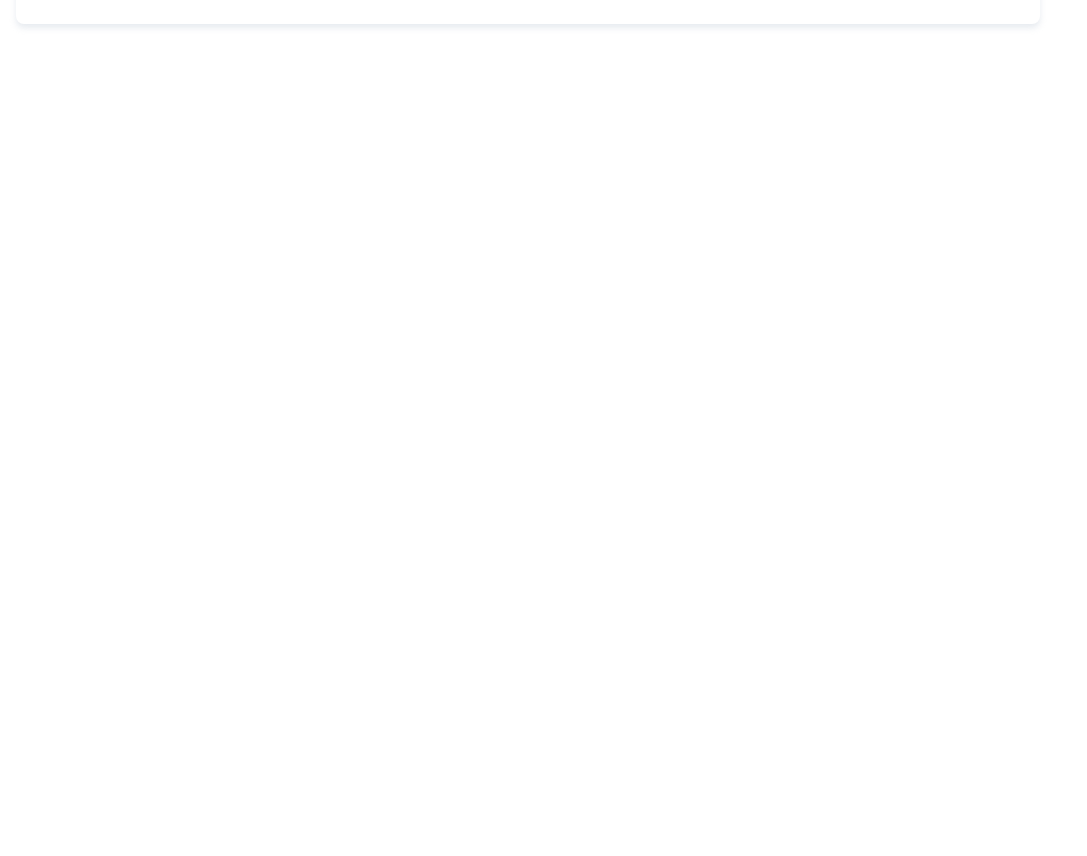
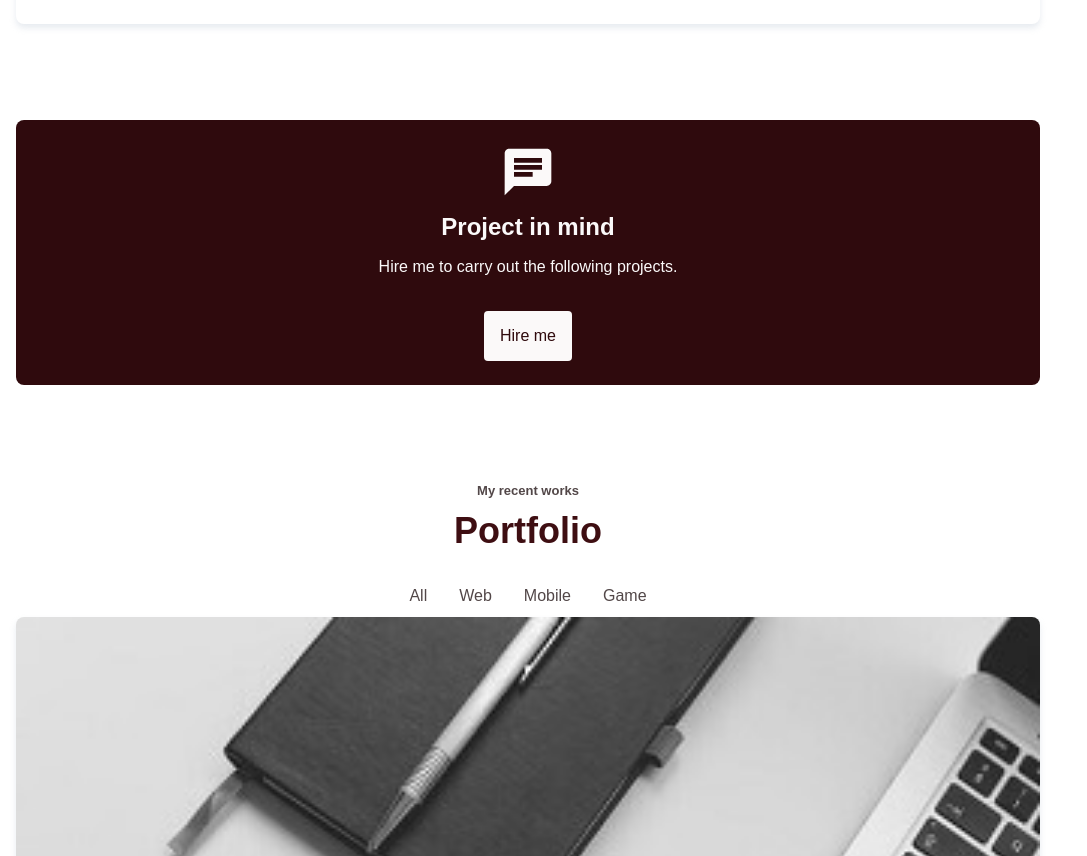
Before and after one commit to Braysen/PortfolioPersonalRianGibs, a React (Create React App) app: page / in a window 1280 px wide. Shown: the part 3900-4756 px from the top of the page, without its empty margins (0-1087 px from the left). Before the commit the page ends 3956 px from the top, so only its background shows below. Built offline with nearby package versions, Linux system fonts and the light colour scheme.

Commit message:
Version 5

```diff
--- a/src/App.js
+++ b/src/App.js
@@ -2,6 +2,8 @@ import React from 'react';
 import AboutSection from './components/AboutSection';
 import Header from './components/Header';
 import HomeSection from './components/HomeSection';
+import PortfolioSection from './components/PortfolioSection';
+import ProjectSection from './components/ProjectSection';
 import QualificationSection from './components/QualificationSection';
 import ServicesSection from './components/ServicesSection';
 import './prueba.css'
@@ -16,6 +18,8 @@ function App() {
               <AboutSection/>
               <QualificationSection/>
               <ServicesSection/>
+              <ProjectSection/>
+              <PortfolioSection/>
             </main>
           </>
   );
--- /dev/null
+++ b/src/components/PortfolioSection.js
@@ -0,0 +1,79 @@
+import React from 'react'
+import logo1 from '../resources/images/work1.jpg'
+import logo2 from '../resources/images/work2.jpg'
+import logo3 from '../resources/images/work3.jpg'
+import logo4 from '../resources/images/work4.jpg'
+import logo5 from '../resources/images/work5.jpg'
+import logo6 from '../resources/images/work6.jpg'
+
+export default function PortfolioSection() {
+    return (
+        <section className="portfolio section bd-container" id="portfolio">
+            <span className="section-subtitle">My recent works</span>
+            <h2 className="section-title">Portfolio</h2>
+
+            <div className="portfolio__nav">
+                <span className="portfolio__item">All</span>
+                <span className="portfolio__item">Web</span>
+                <span className="portfolio__item">Mobile</span>
+                <span className="portfolio__item">Game</span>
+            </div>
+
+            <div className="portfolio__container bd-grid">
+                <div className="portfolio__content">
+                    <a href="# "><img src={logo1} alt="" className="portfolio__img"/></a>
+                    <div className="portfolio__data">
+                        <span className="portfolio__subtitle">Mobile Development</span>
+                        <a href="# "><h2 className="portfolio__title">New mobile application of work done for a client.</h2></a>
+                        <a href="# " className="button button-link">View Details</a>
+                    </div>
+                </div>
+
+                <div className="portfolio__content">
+                    <a href="# "><img src={logo2} alt="" className="portfolio__img"/></a>
+                    <div className="portfolio__data">
+                        <span className="portfolio__subtitle">Mobile Development</span>
+                        <a href="# "><h2 className="portfolio__title">New mobile application of work done for a client.</h2></a>
+                        <a href="# " className="button button-link">View Details</a>
+                    </div>
+                </div>
+
+                <div className="portfolio__content">
+                    <a href="# "><img src={logo3} alt="" className="portfolio__img"/></a>
+                    <div className="portfolio__data">
+                        <span className="portfolio__subtitle">Web Development</span>
+                        <a href="# "><h2 className="portfolio__title">New mobile application of work done for a client.</h2></a>
+                        <a href="# " className="button button-link">View Details</a>
+                    </div>
+                </div>
+
+                <div className="portfolio__content">
+                    <a href="# "><img src={logo4} alt="" className="portfolio__img"/></a>
+                    <div className="portfolio__data">
+                        <span className="portfolio__subtitle">Web Development</span>
+                        <a href="# "><h2 className="portfolio__title">New mobile application of work done for a client.</h2></a>
+                        <a href="# " className="button button-link">View Details</a>
+                    </div>
+                </div>
+
+                <div className="portfolio__content">
+                    <a href="# "><img src={logo5} alt="" className="portfolio__img"/></a>
+                    <div className="portfolio__data">
+                        <span className="portfolio__subtitle">Game Development</span>
+                        <a href="# "><h2 className="portfolio__title">New mobile application of work done for a client.</h2></a>
+                        <a href="# " className="button button-link">View Details</a>
+                    </div>
+                </div>
+
+                <div className="portfolio__content">
+                    <a href="# "><img src={logo6} alt="" className="portfolio__img"/></a>
+                    <div className="portfolio__data">
+                        <span className="portfolio__subtitle">Game Development</span>
+                        <a href="# "><h2 className="portfolio__title">New mobile application of work done for a client.</h2></a>
+                        <a href="# " className="button button-link">View Details</a>
+                    </div>
+                </div>
+            </div>
+        </section>
+    )
+}
--- /dev/null
+++ b/src/components/ProjectSection.js
@@ -0,0 +1,27 @@
+import React from 'react'
+import ChatIcon from '@material-ui/icons/Chat';
+
+export default function ProjectSection() {
+    return (
+        <section className="project section bd-container">
+            <div className="project__container bd-grid">
+                <div className="project__data">
+                    <i className="project__icon">
+                        <ChatIcon/>
+                    </i>
+
+                    <div>
+                        <h2 className="project__title">Project in mind</h2>
+                        <p className="project__description">
+                            Hire me to carry out the following projects.
+                        </p>
+                    </div>
+
+                    <div>
+                        <a href="# " className="button button-white">Hire me</a>
+                    </div>
+                </div>
+            </div>
+        </section>
+    )
+}
--- a/src/prueba.css
+++ b/src/prueba.css
@@ -312,6 +312,25 @@ img{
     background-color: var(--first-color-light);
 }
 
+.button-white{
+    background-color: var(--first-color-lighten);
+    color: var(--first-color-dark);
+}
+
+.button-white:hover{
+    background-color: var(--first-color-lighten);
+}
+
+.button-link{
+    background: none;
+    color: var(--first-color);
+    padding: 0;
+}
+
+.button-link:hover{
+    background: none;
+}
+
 .about__data{
     text-align: center;
 }
@@ -406,3 +425,72 @@ img{
     transform: translateY(-.5rem);
     box-shadow: 0 6px 8px rgba(174,190,205,.4);
 }
+
+.project__container{
+    padding: 1.5rem 1rem;
+    background-color: var(--first-color-dark);
+    color: var(--first-color-lighten);
+    border-radius: .5rem;
+    text-align: center;
+}
+
+.project__icon, .project__title{
+    margin-bottom: var(--mb-1);
+}
+
+.project__container .project__icon .MuiSvgIcon-root{
+    font-size: 3.5rem;
+}
+
+.project__title{
+    font-size: 1.5rem;
+}
+
+.project__description{
+    margin-bottom: var(--mb-4);
+}
+
+.portfolio__nav{
+    text-align: center;
+    margin-bottom: var(--mb-1);
+}
+
+.portfolio__item{
+    margin: 0 var(--mb-2);
+    cursor: pointer;
+}
+
+.portfolio__content{
+    background-color: #fff;
+    border-radius: .5rem;
+    overflow: hidden;
+    box-shadow: 0 4px 6px rgba(174,190,205,.3);
+}
+
+.portfolio__img{
+    width: 100%;
+    transition: .4s;
+}
+
+.portfolio__data{
+    padding: 1.5rem;
+}
+
+.portfolio__subtitle{
+    font-size: var(--small-font-size);
+    color: var(--first-color-light);
+}
+
+.portfolio__title{
+    font-size: var(--h3-font-size);
+    color: var(--first-color);
+    margin: var(--mb-2) 0;
+}
+
+.portfolio__content:hover{
+    box-shadow: 0 6px 8px rgba(174,190,205,.4);
+}
+
+.portfolio__content:hover .portfolio__img{
+    transform: scale(1.02);
+}
```
Also changed, not shown: 1 other file (tests, documents, lock files or other folders).
